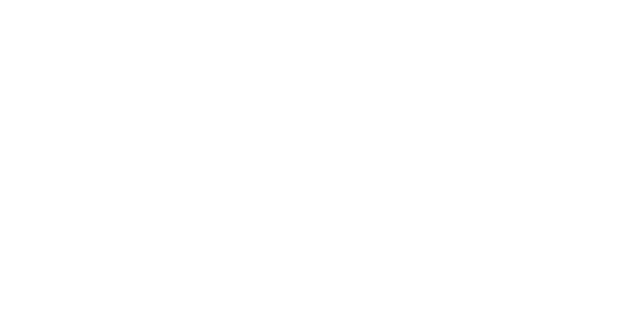
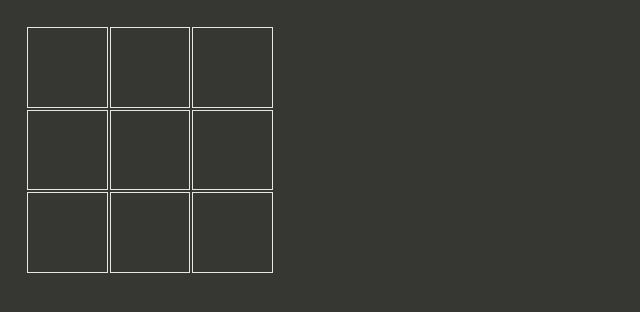
Before and after one commit to tiialehtinen/tic-tac-toe, a plain HTML site: page index.html in a window 1280 px wide. Shown: the whole page, without its empty margins (0-640 px from the left). Drawn offline with Linux system fonts and the light colour scheme.

Commit message:
added main css and table

```diff
--- /dev/null
+++ b/css/main.css
@@ -0,0 +1,14 @@
+body {
+  margin: 0px;
+  background-color: #363633;
+}
+
+table {
+  width: 300px;
+  height: 300px;
+  padding: 25px;
+}
+
+th, td  {
+  border: 1px solid #e6e6e6;
+}
--- a/index.html
+++ b/index.html
@@ -2,9 +2,29 @@
 <html>
   <head>
     <meta charset="utf-8">
-    <title></title>
+    <title>TicTacToe</title>
+    <script type="text/javascript" src="./js/main.js"></script>
+    <link rel="stylesheet" href="./css/main.css" media="screen" title="no title" charset="utf-8">
   </head>
   <body>
-
+    <div>
+      <table>
+        <tr>
+          <td></td>
+          <td></td>
+          <td></td>
+        </tr>
+        <tr>
+          <td></td>
+          <td></td>
+          <td></td>
+        </tr>
+        <tr>
+          <td></td>
+          <td></td>
+          <td></td>
+        </tr>
+      </table>
+    </div>
   </body>
 </html>
```
